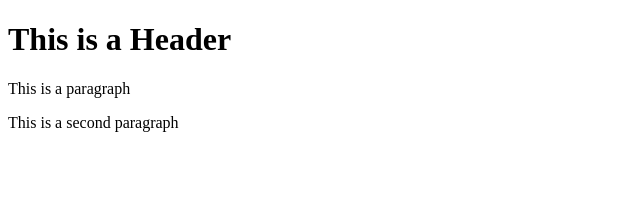
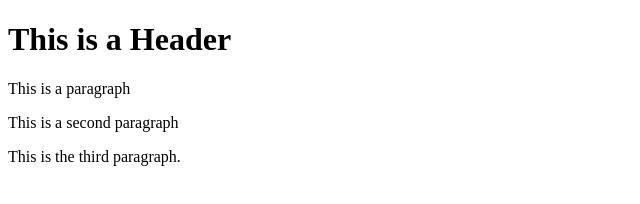
Before and after one commit to Ujjal0011/git-test, a website: page index.html in a window 1280 px wide. Shown: the whole page, without its empty margins (0-640 px from the left). Drawn offline with Linux system fonts and the light colour scheme.

Commit message:
fourth commit

```diff
--- a/index.html
+++ b/index.html
@@ -10,5 +10,6 @@
     <h1>This is a Header</h1>
     <p>This is a paragraph</p>
     <p>This is a second paragraph</p>
+    <p>This is the third paragraph.</p>
 </body>
 </html>
```
Also changed, not shown: package.json (added, +24 -0 lines), 2 other files.
